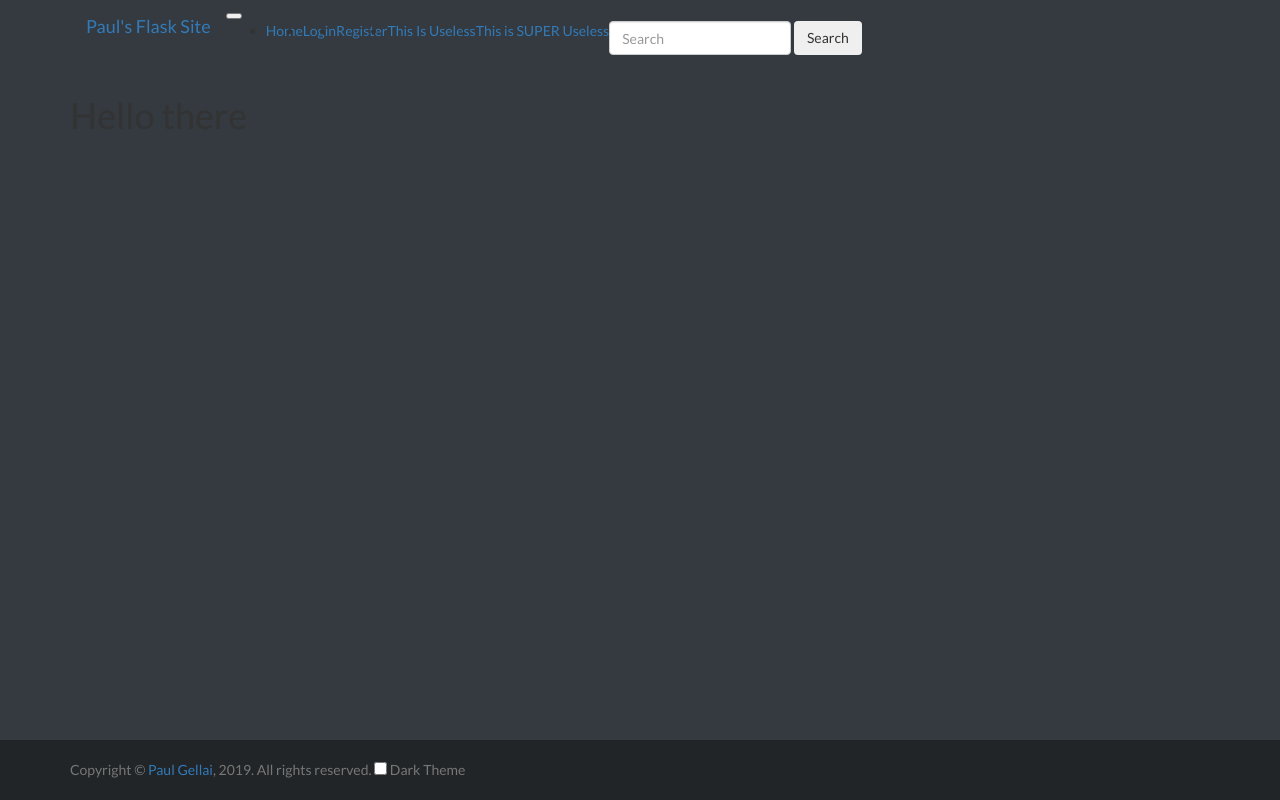
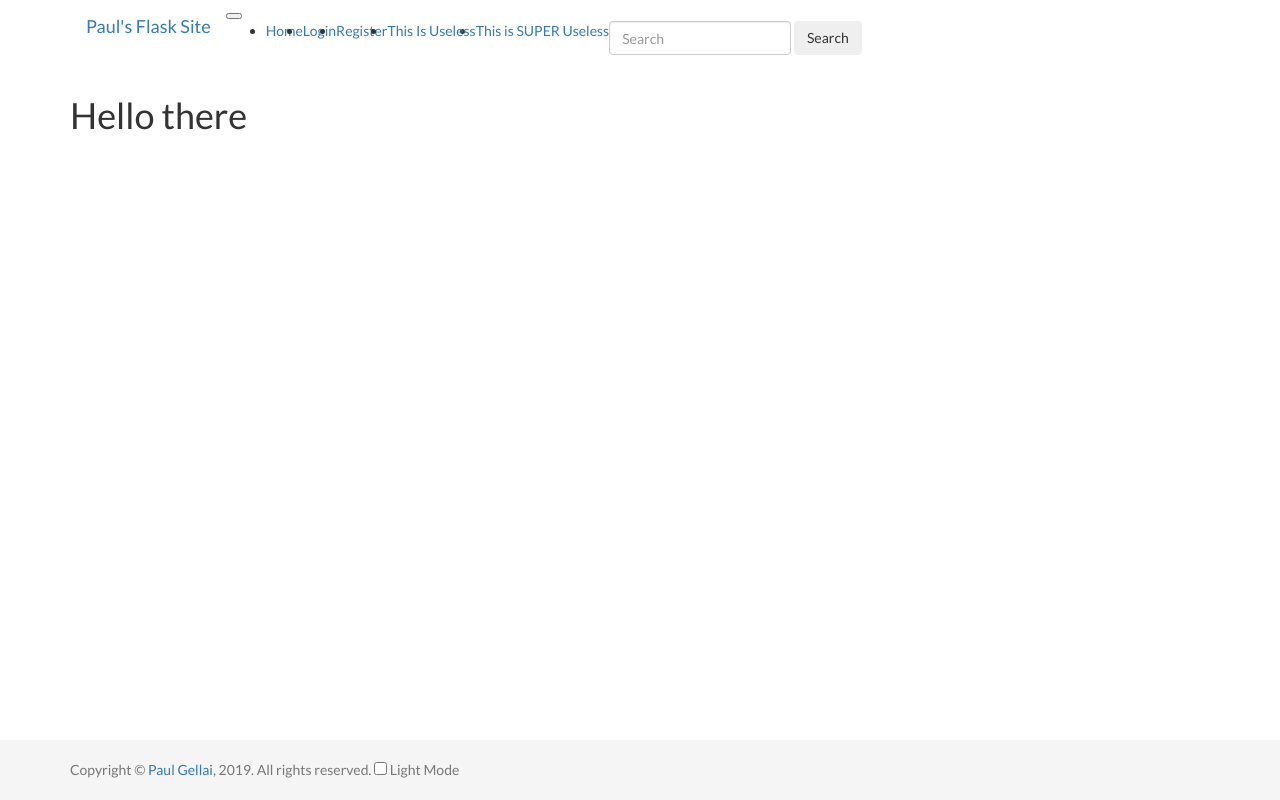
Before and after one commit to PaulGG/flask_site, a Flask app: page / in a window 1280 px wide. Run offline with Flask 2, Linux system fonts and the light colour scheme; some libraries are stand-ins or nearby versions.

Commit message:
refactored javascript, half the lines

```diff
--- a/static/js/main.js
+++ b/static/js/main.js
@@ -6,63 +6,30 @@ var econtent = document.getElementById("econtent")
 var footer = document.getElementById("footer")
 var theme_text = document.getElementById("themeText")
 
-if (item != null) {
-    if (item == "dark") {
-        button.checked = true
-        setDark()
-    } else {
-        button.checked = false
-        setLight()
-    }
+if (item == "dark") {
+    button.checked = true
+    toggle()
+    theme_text.textContent = " Dark Mode"
+} else {
+    button.checked = false
+    theme_text.textContent = " Light Mode"
 }
 
-function setDark() {
-    if (!body.classList.contains("dark")) {
-        body.classList.add("dark")
-    }
-    if (!navbar.classList.contains("navbar-dark")) {
-        navbar.classList.add("navbar-dark")
-    }
-    if (!navbar.classList.contains("bg-dark")) {
-        navbar.classList.add("bg-dark")
-    }
-    if (!econtent.classList.contains("text-light")) {
-        econtent.classList.add("text-light")
-    }
-    if (!footer.classList.contains("dark")) {
-        footer.classList.add("dark")
-        footer.classList.remove("light")
-    }
-    theme_text.textContent = " Dark Mode"
-}
-
-function setLight() {
-    if (body.classList.contains("dark")) {
-        body.classList.remove("dark")
-    }
-    if (navbar.classList.contains("navbar-dark")) {
-        navbar.classList.remove("navbar-dark")
-    }
-    if (navbar.classList.contains("bg-dark")) {
-        navbar.classList.remove("bg-dark")
-    }
-    if (econtent.classList.contains("text-light")) {
-        econtent.classList.remove("text-light")
-    }
-    if (!footer.classList.contains("light")) {
-        footer.classList.remove("dark")
-        footer.classList.add("light")
-    }
-    theme_text.textContent = " Light Mode"
+function toggle() {
+    body.classList.toggle("dark")
+    navbar.classList.toggle("navbar-dark")
+    navbar.classList.toggle("bg-dark")
+    econtent.classList.toggle("text-light")
+    footer.classList.toggle("dark")
 }
 
 function toggleTheme() {
     if (button.checked) {
         localStorage.setItem("themeSetting", "dark")
-        setDark()
-
+        theme_text.textContent = " Dark Mode"
     } else {
         localStorage.setItem("themeSetting", "light")
-        setLight()
+        theme_text.textContent = " Light Mode"
     }
+    toggle()
 }
--- a/templates/base.html
+++ b/templates/base.html
@@ -7,10 +7,6 @@
 <link href="https://fonts.googleapis.com/css?family=Lato|Roboto|Shadows+Into+Light" rel="stylesheet">
 <link rel="stylesheet" href="{{ url_for('.static', filename='css/main.css') }}">
 <link rel="stylesheet" href="{{ url_for('.static', filename='css/titatoggle.css') }}">
-{% endblock %}
-
-{% block body_attribs %}
-class="dark"
 {% endblock %}
 
 {% block scripts %}
@@ -82,7 +78,7 @@ class="dark"
 <div class="font container" id="econtent">
 {% block extended_content %}{% endblock %}
 </div>
-<footer class="footer font text-light dark" id="footer">
+<footer class="footer font light" id="footer">
     <div class="container">
       <span class="text-muted">
         Copyright © <a href="https://paul.systems">Paul Gellai</a>, 2019. All rights reserved. <input type="checkbox" name="theme" id="theme" aria-label="Light or Dark Mode" onclick="toggleTheme()"><span id="themeText"> Dark Theme</span>
```
